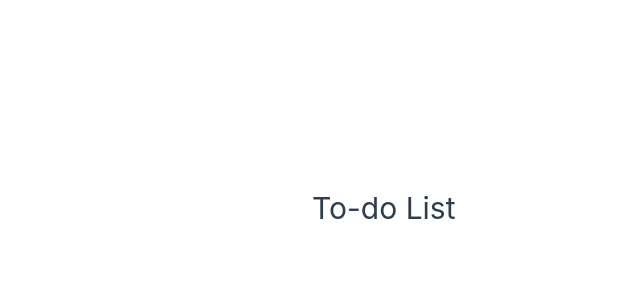
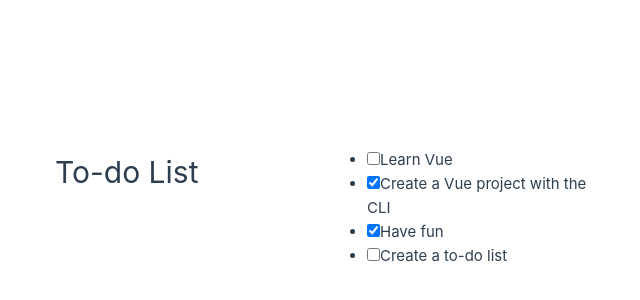
Before and after one commit to DUKEOFSHADOW/learn-web, a Vue app in the folder vue/todo-vue/: page / in a window 1280 px wide. Shown: the part 192-492 px from the top of the page, without its empty margins (9-649 px from the left). Built offline with nearby package versions, Linux system fonts and the light colour scheme.

Commit message:
创建一个vue待办事项列表

```diff
--- a/vue/todo-vue/src/App.vue
+++ b/vue/todo-vue/src/App.vue
@@ -1,15 +1,42 @@
 <script setup>
+import ToDoItem from './components/ToDoItem.vue';
+import { nanoid } from "nanoid";
 
+// 组件名称可以通过文件名推断，或者在构建工具中配置
+// components 选项不再需要，因为在 <script setup> 中导入的组件会自动注册
+// data 选项中的响应式数据可以直接使用 ref 或 reactive 定义
+const ToDoItems = [
+        { id: "todo-" + nanoid(),
+          label: "Learn Vue",
+          done: false,
+        },
+        {
+          id: "todo-" + nanoid(),
+          label: "Create a Vue project with the CLI",
+          done: true,
+        },
+        { id: "todo-" + nanoid(),
+          label: "Have fun",
+          done: true,
+        },
+        {
+          id: "todo-" + nanoid(),
+          label: "Create a to-do list",
+          done: false,
+        },
+];
 
 </script>
 
 <template>
-  <header>
     <div id="app">
       <h1>To-do List</h1>
+      <ul>
+        <li v-for="item in ToDoItems" :key="item.id">
+          <to-do-item :label="item.label" :done="item.done" :id="item.id"></to-do-item>
+        </li>
+      </ul>
     </div>
-  </header>
-
 
 </template>
 
--- /dev/null
+++ b/vue/todo-vue/src/components/ToDoItem.vue
@@ -0,0 +1,22 @@
+<template>
+    <div>
+        <input type="checkbox" :id="id" :checked="isDone"/>
+        <label :for="id">{{ label }}</label>
+    </div>
+</template>
+
+<script>
+export default {
+    props: {
+        label: { required: true, type: String },
+        done: { default: false, type: Boolean },
+        id: { required: true, type: String },
+    },
+
+    data() {
+        return {
+            isDone: this.done,
+        };
+    },
+};
+</script>
```
